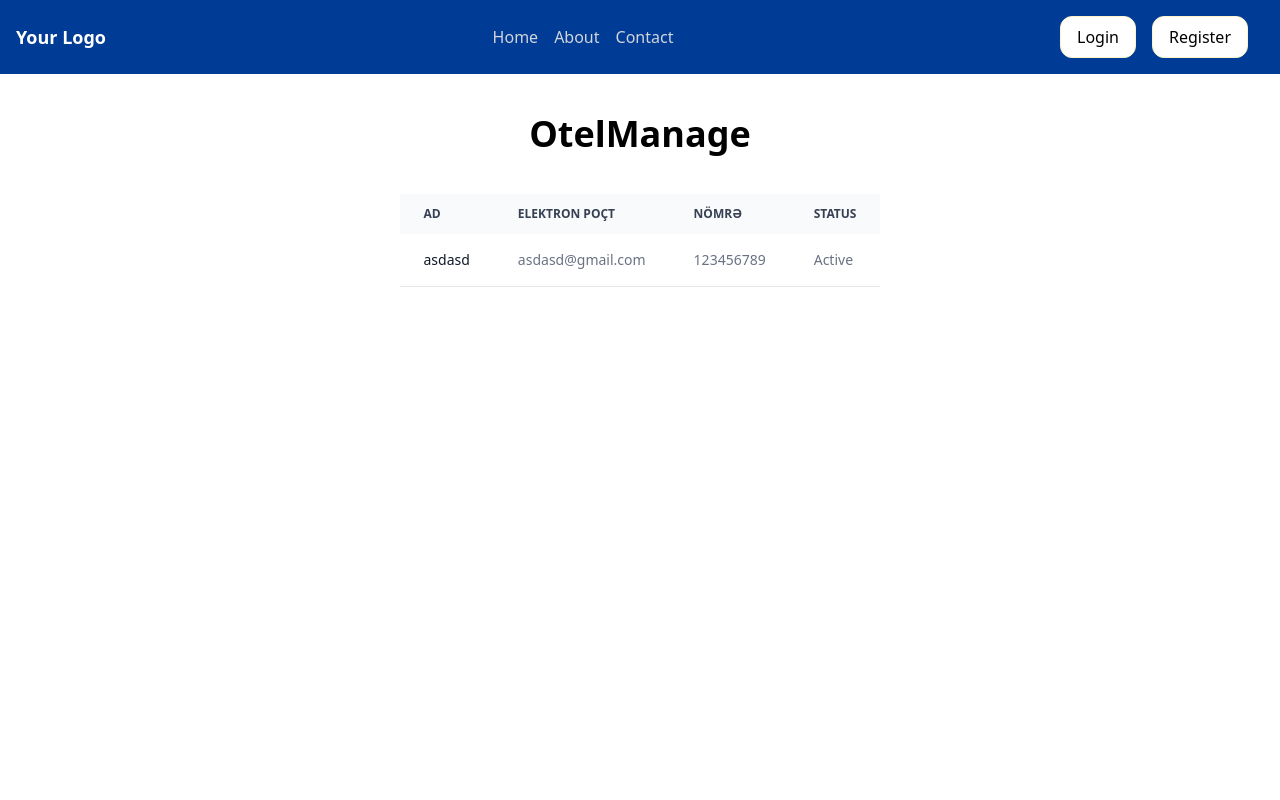
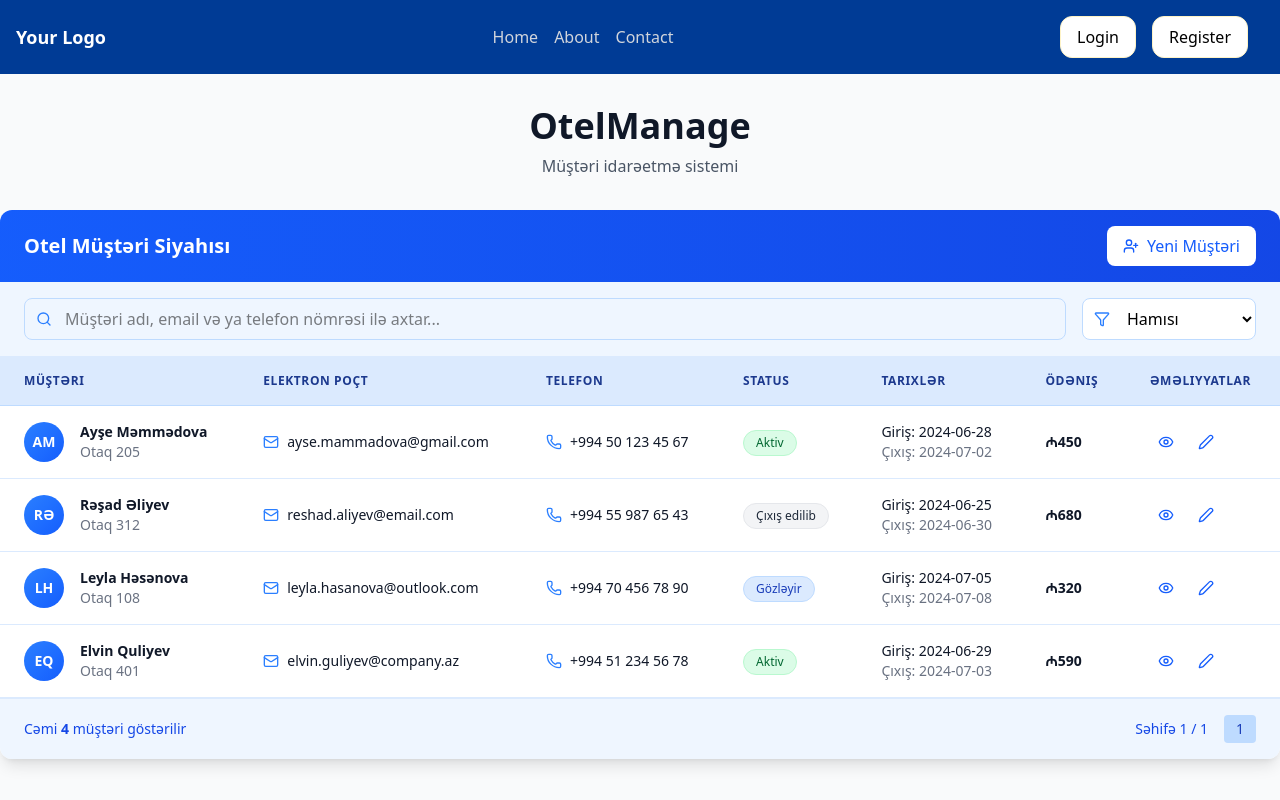
Before and after one commit to arzummammadova/Hackathon, a React (Vite) app: page /otel-manage in a window 1280 px wide. Shown: the top 800 px of the page. Built offline with nearby package versions, Linux system fonts and the light colour scheme.

Commit message:
Refactor otel-manage

```diff
--- a/package.json
+++ b/package.json
@@ -12,6 +12,7 @@
   "dependencies": {
     "@tailwindcss/vite": "^4.1.11",
     "date-fns": "^4.1.0",
+    "lucide-react": "^0.525.0",
     "react": "^19.1.0",
     "react-date-range": "^2.0.1",
     "react-dom": "^19.1.0",
--- a/src/components/CustomerTable/CustomerTable.jsx
+++ b/src/components/CustomerTable/CustomerTable.jsx
@@ -1,43 +1,184 @@
-import CustomerTableField from "./CustomerTableField"
-
-export function CustomerTable() {
-
-    const customers = [{
-        name: "asdasd",
-        email: "asdasd@gmail.com",
-        phone: "123456789",
-        status: "Active"
-    }]
-    return (
-        <div>
+import { useState } from "react";
+import { Search, Filter, UserPlus, Edit2, Eye, Phone, Mail } from 'lucide-react';
+import CustomerTableField from "./CustomerTableField";
+// Sample customer data for hotel
 
 
-            <div className="relative overflow-x-auto">
-                <table className="w-full text-sm text-left rtl:text-right text-gray-500 dark:text-gray-400">
-                    <thead className="text-xs text-gray-700 uppercase bg-gray-50 dark:bg-gray-700 dark:text-gray-400">
+const sampleCustomers = [
+    {
+        id: 1,
+        name: "Ayşe Məmmədova",
+        email: "ayse.mammadova@gmail.com",
+        phone: "+994 50 123 45 67",
+        status: "Aktiv",
+        roomNumber: "205",
+        checkIn: "2024-06-28",
+        checkOut: "2024-07-02",
+        totalSpent: "₼450"
+    },
+    {
+        id: 2,
+        name: "Rəşad Əliyev",
+        email: "reshad.aliyev@email.com",
+        phone: "+994 55 987 65 43",
+        status: "Çıxış edilib",
+        roomNumber: "312",
+        checkIn: "2024-06-25",
+        checkOut: "2024-06-30",
+        totalSpent: "₼680"
+    },
+    {
+        id: 3,
+        name: "Leyla Həsənova",
+        email: "leyla.hasanova@outlook.com",
+        phone: "+994 70 456 78 90",
+        status: "Gözləyir",
+        roomNumber: "108",
+        checkIn: "2024-07-05",
+        checkOut: "2024-07-08",
+        totalSpent: "₼320"
+    },
+    {
+        id: 4,
+        name: "Elvin Quliyev",
+        email: "elvin.guliyev@company.az",
+        phone: "+994 51 234 56 78",
+        status: "Aktiv",
+        roomNumber: "401",
+        checkIn: "2024-06-29",
+        checkOut: "2024-07-03",
+        totalSpent: "₼590"
+    }
+];
+
+
+export const CustomerTable = () => {
+    const [customers] = useState(sampleCustomers);
+    const [searchTerm, setSearchTerm] = useState('');
+    const [filterStatus, setFilterStatus] = useState('Hamısı');
+
+    const filteredCustomers = customers.filter(customer => {
+        const matchesSearch = customer.name.toLowerCase().includes(searchTerm.toLowerCase()) ||
+            customer.email.toLowerCase().includes(searchTerm.toLowerCase()) ||
+            customer.phone.includes(searchTerm);
+
+        const matchesFilter = filterStatus === 'Hamısı' || customer.status === filterStatus;
+
+        return matchesSearch && matchesFilter;
+    });
+
+    const handleView = (customer) => {
+        alert(`${customer.name} məlumatlarına baxılır`);
+    };
+
+    const handleEdit = (customer) => {
+        alert(`${customer.name} məlumatları redaktə edilir`);
+    };
+
+    return (
+        <div className="w-full max-w-7xl mx-auto bg-white rounded-xl shadow-lg overflow-hidden">
+            {/* Header */}
+            <div className="bg-gradient-to-r from-blue-600 to-blue-700 px-6 py-4">
+                <div className="flex items-center justify-between">
+                    <h2 className="text-xl font-bold text-white">Otel Müştəri Siyahısı</h2>
+                    <button className="bg-white text-blue-600 px-4 py-2 rounded-lg font-medium hover:bg-blue-50 transition-colors duration-200 flex items-center">
+                        <UserPlus className="w-4 h-4 mr-2" />
+                        Yeni Müştəri
+                    </button>
+                </div>
+            </div>
+
+            {/* Search and Filter */}
+            <div className="bg-blue-50 px-6 py-4 border-b border-blue-100">
+                <div className="flex flex-col sm:flex-row gap-4">
+                    <div className="relative flex-1">
+                        <Search className="absolute left-3 top-1/2 transform -translate-y-1/2 text-blue-500 w-4 h-4" />
+                        <input
+                            type="text"
+                            placeholder="Müştəri adı, email və ya telefon nömrəsi ilə axtar..."
+                            value={searchTerm}
+                            onChange={(e) => setSearchTerm(e.target.value)}
+                            className="w-full pl-10 pr-4 py-2 border border-blue-200 rounded-lg focus:ring-2 focus:ring-blue-500 focus:border-transparent outline-none"
+                        />
+                    </div>
+                    <div className="relative">
+                        <Filter className="absolute left-3 top-1/2 transform -translate-y-1/2 text-blue-500 w-4 h-4" />
+                        <select
+                            value={filterStatus}
+                            onChange={(e) => setFilterStatus(e.target.value)}
+                            className="pl-10 pr-8 py-2 border border-blue-200 rounded-lg focus:ring-2 focus:ring-blue-500 focus:border-transparent outline-none bg-white"
+                        >
+                            <option value="Hamısı">Hamısı</option>
+                            <option value="Aktiv">Aktiv</option>
+                            <option value="Çıxış edilib">Çıxış edilib</option>
+                            <option value="Gözləyir">Gözləyir</option>
+                        </select>
+                    </div>
+                </div>
+            </div>
+
+            {/* Table */}
+            <div className="overflow-x-auto">
+                <table className="w-full">
+                    <thead className="bg-blue-100 border-b border-blue-200">
                         <tr>
-                            <th scope="col" className="px-6 py-3">
-                                Ad
+                            <th className="px-6 py-4 text-left text-xs font-semibold text-blue-900 uppercase tracking-wider">
+                                Müştəri
                             </th>
-                            <th scope="col" className="px-6 py-3">
+                            <th className="px-6 py-4 text-left text-xs font-semibold text-blue-900 uppercase tracking-wider">
                                 Elektron Poçt
                             </th>
-                            <th scope="col" className="px-6 py-3">
-                                Nömrə
+                            <th className="px-6 py-4 text-left text-xs font-semibold text-blue-900 uppercase tracking-wider">
+                                Telefon
                             </th>
-                            <th scope="col" className="px-6 py-3">
+                            <th className="px-6 py-4 text-left text-xs font-semibold text-blue-900 uppercase tracking-wider">
                                 Status
+                            </th>
+                            <th className="px-6 py-4 text-left text-xs font-semibold text-blue-900 uppercase tracking-wider">
+                                Tarixlər
+                            </th>
+                            <th className="px-6 py-4 text-left text-xs font-semibold text-blue-900 uppercase tracking-wider">
+                                Ödəniş
+                            </th>
+                            <th className="px-6 py-4 text-left text-xs font-semibold text-blue-900 uppercase tracking-wider">
+                                Əməliyyatlar
                             </th>
                         </tr>
                     </thead>
-                    <tbody>
-                        {customers.map((customer) => (
-                            <CustomerTableField key={customer.id} {...customer} />
+                    <tbody className="divide-y divide-blue-100">
+                        {filteredCustomers.map((customer) => (
+                            <CustomerTableField
+                                key={customer.id}
+                                customer={customer}
+                                onView={handleView}
+                                onEdit={handleEdit}
+                            />
                         ))}
                     </tbody>
                 </table>
+
+                {filteredCustomers.length === 0 && (
+                    <div className="text-center py-12">
+                        <div className="text-gray-500 text-lg">Müştəri tapılmadı</div>
+                        <div className="text-gray-400 text-sm mt-2">Axtarış kriteriyalarınızı dəyişməyi cəhd edin</div>
+                    </div>
+                )}
             </div>
 
+            {/* Footer */}
+            <div className="bg-blue-50 px-6 py-4 border-t border-blue-100">
+                <div className="flex items-center justify-between text-sm text-blue-700">
+                    <div>
+                        Cəmi <span className="font-semibold">{filteredCustomers.length}</span> müştəri göstərilir
+                    </div>
+                    <div className="flex items-center space-x-4">
+                        <span>Səhifə 1 / 1</span>
+                        <div className="flex space-x-1">
+                            <button className="px-3 py-1 rounded bg-blue-200 text-blue-800 font-medium">1</button>
+                        </div>
+                    </div>
+                </div>
+            </div>
         </div>
-    )
-}
+    );
+};
--- a/src/components/CustomerTable/CustomerTableField.jsx
+++ b/src/components/CustomerTable/CustomerTableField.jsx
@@ -1,22 +1,76 @@
 import React from 'react'
+import { Search, Filter, UserPlus, Edit2, Eye, Phone, Mail } from 'lucide-react';
 
-const CustomerTableField = ({ name, email, phone, status }) => {
+const CustomerTableField = ({ customer, onView, onEdit }) => {
+    const getStatusColor = (status) => {
+        switch (status) {
+            case 'Aktiv':
+                return 'bg-green-100 text-green-800 border-green-200';
+            case 'Çıxış edilib':
+                return 'bg-gray-100 text-gray-800 border-gray-200';
+            case 'Gözləyir':
+                return 'bg-blue-100 text-blue-800 border-blue-200';
+            default:
+                return 'bg-gray-100 text-gray-800 border-gray-200';
+        }
+    };
+
     return (
-        <tr className="bg-white border-b dark:bg-gray-800 dark:border-gray-700 border-gray-200">
-            <th scope="row" className="px-6 py-4 font-medium text-gray-900 whitespace-nowrap dark:text-white">
-                {name}
-            </th>
+        <tr className="bg-white hover:bg-blue-50 border-b border-blue-100 transition-colors duration-200">
             <td className="px-6 py-4">
-                {email}
+                <div className="flex items-center">
+                    <div className="w-10 h-10 bg-gradient-to-br from-blue-500 to-blue-600 rounded-full flex items-center justify-center text-white font-semibold text-sm">
+                        {customer.name.split(' ').map(n => n[0]).join('').toUpperCase()}
+                    </div>
+                    <div className="ml-4">
+                        <div className="text-sm font-semibold text-gray-900">{customer.name}</div>
+                        <div className="text-sm text-gray-500">Otaq {customer.roomNumber}</div>
+                    </div>
+                </div>
             </td>
             <td className="px-6 py-4">
-                {phone}
+                <div className="flex items-center text-sm text-gray-900">
+                    <Mail className="w-4 h-4 text-blue-500 mr-2" />
+                    {customer.email}
+                </div>
             </td>
             <td className="px-6 py-4">
-                {status}
+                <div className="flex items-center text-sm text-gray-900">
+                    <Phone className="w-4 h-4 text-blue-500 mr-2" />
+                    {customer.phone}
+                </div>
+            </td>
+            <td className="px-6 py-4">
+                <span className={`inline-flex items-center px-3 py-1 rounded-full text-xs font-medium border ${getStatusColor(customer.status)}`}>
+                    {customer.status}
+                </span>
+            </td>
+            <td className="px-6 py-4 text-sm text-gray-900">
+                <div>Giriş: {customer.checkIn}</div>
+                <div className="text-gray-500">Çıxış: {customer.checkOut}</div>
+            </td>
+            <td className="px-6 py-4 text-sm font-semibold text-gray-900">
+                {customer.totalSpent}
+            </td>
+            <td className="px-6 py-4">
+                <div className="flex items-center space-x-2">
+                    <button
+                        onClick={() => onView(customer)}
+                        className="p-2 text-blue-600 hover:bg-blue-100 rounded-lg transition-colors duration-200"
+                        title="Bax"
+                    >
+                        <Eye className="w-4 h-4" />
+                    </button>
+                    <button
+                        onClick={() => onEdit(customer)}
+                        className="p-2 text-blue-600 hover:bg-blue-100 rounded-lg transition-colors duration-200"
+                        title="Redaktə et"
+                    >
+                        <Edit2 className="w-4 h-4" />
+                    </button>
+                </div>
             </td>
         </tr>
-    )
-}
-
+    );
+};
 export default CustomerTableField
--- a/src/pages/authenticated/OtelManage.jsx
+++ b/src/pages/authenticated/OtelManage.jsx
@@ -1,15 +1,16 @@
 import { CustomerTable } from "../../components/CustomerTable/CustomerTable";
-
 export function OtelManage() {
     return (
-        <div className="flex flex-col gap-10 mt-10 items-center min-h-screen">
-            <h1 className="text-4xl font-bold  ">OtelManage</h1>
-            <CustomerTable />
+        <div className="min-h-screen bg-gray-50 py-8">
+            <div className="flex flex-col items-center">
+                <div className="mb-8 text-center">
+                    <h1 className="text-4xl font-bold text-gray-900 mb-2">OtelManage</h1>
+                    <p className="text-gray-600">Müştəri idarəetmə sistemi</p>
+                </div>
+                <CustomerTable />
+            </div>
+        </div>
+    );
+}
 
-
-
-
-
-        </div>
-    )
-}
+export default OtelManage;
```
Also changed, not shown: 1 other file (tests, documents, lock files or other folders).
